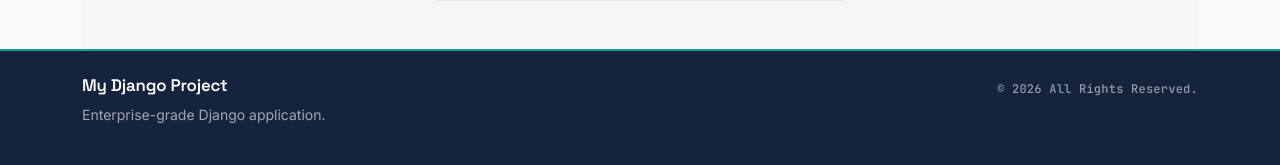
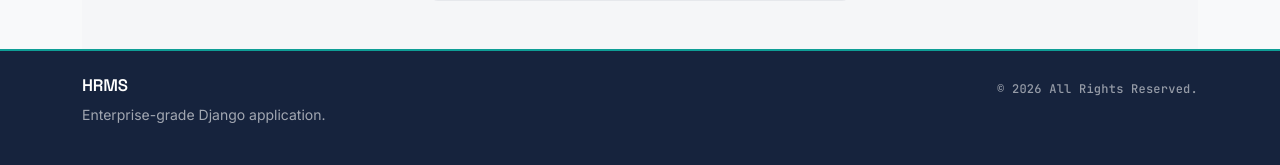
Before and after one commit to prabal1123/projSkySource, a Django app: page /app/change-password/ in a window 1280 px wide. Shown: the part 809-974 px from the top of the page. Run offline with Django 5.2, Linux system fonts and the light colour scheme; the visitor is signed in with stand-in values (Sample User, id 1); data comes from the database, SQL or seed files in the repository.

Commit message:
updated footbar

```diff
--- a/templates/base.html
+++ b/templates/base.html
@@ -6,7 +6,7 @@
     <meta http-equiv="X-UA-Compatible" content="IE=edge">
     <title>
         {% block title %}
-            My Django Application
+            HRMS
         {% endblock %}
     </title>
     <meta name="viewport" content="width=device-width, initial-scale=1">
--- a/templates/includes/footer.html
+++ b/templates/includes/footer.html
@@ -2,7 +2,7 @@
     <div class="container">
         <div class="row">
             <div class="col-md-6">
-                <h5>My Django Project</h5>
+                <h5>HRMS</h5>
                 <p class="small">
                     Enterprise-grade Django application.
                 </p>
```
